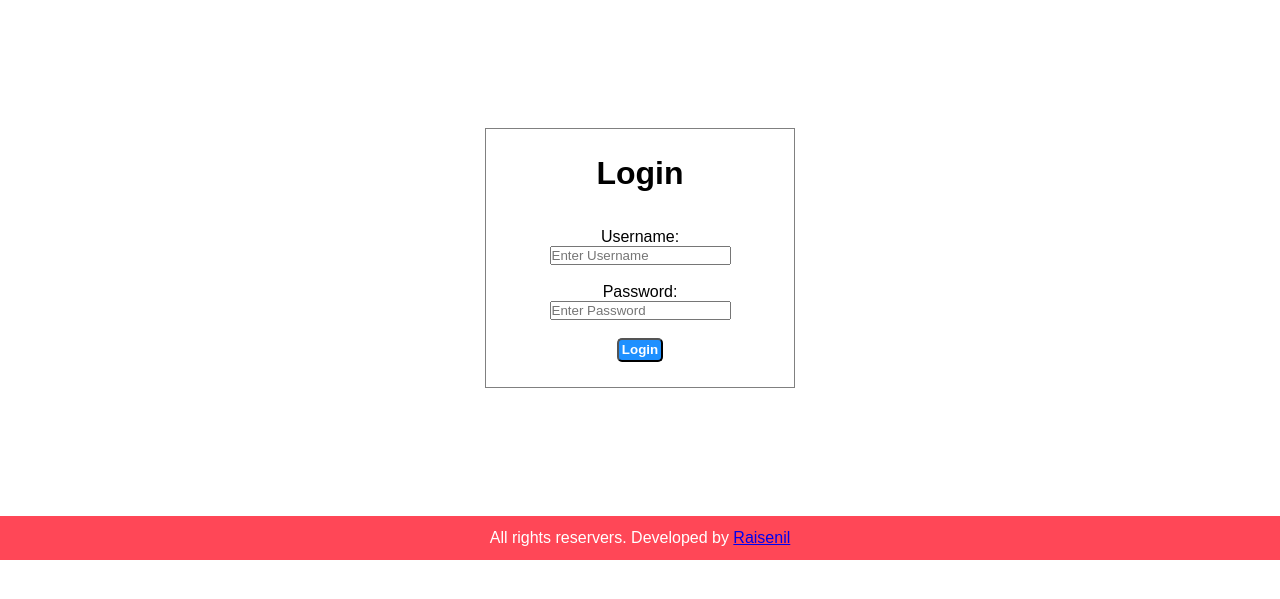
After one commit to Raisenil/Food_Ordering_Website, a PHP site: page /Food_Ordering_Website/admin/login.php in a window 1280 px wide. The commit adds this page. Shown: the top 599 px of the page. Run offline with PHP 8.4, Linux system fonts and the light colour scheme.

Commit message:
Lognin panel made

```diff
--- /dev/null
+++ b/admin/login.php
@@ -0,0 +1,61 @@
+<?php include('../config/constants.php'); ?>
+
+<!DOCTYPE html>
+<html lang="en">
+<head>
+    <meta charset="UTF-8">
+    <meta name="viewport" content="width=device-width, initial-scale=1.0">
+    <title>Food Order Website - Login Page</title>
+    <link rel="stylesheet" href="../css/admin.css">
+</head>
+<body>
+    <div class="login">
+        <h1 class="text-center">Login</h1>
+        <br>
+        <?php
+            if (isset($_SESSION['login'])) {
+                echo $_SESSION['login']; //displaying Session msg
+                unset($_SESSION['login']); //Removing Session msg
+            }
+        ?>
+
+        <br>
+
+        <form action="" method= "POST" class="text-center">
+            <p>Username:</p>
+            <input type="text" name="username" placeholder="Enter Username"><br><br>
+
+            <p>Password:</p>
+            <input type="password" name="password" placeholder="Enter Password"><br><br>
+
+            <input type="submit" value="Login" name="submit" class="btn-primary">
+        </form>
+
+    </div>
+
+    <?php include("partials/footer.php");?>
+</body>
+</html>
+
+<?php
+    if(isset($_POST['submit'])){
+        $username = $_POST['username'];
+        $password = md5($_POST['password']);
+
+        $sql = "SELECT * FROM tbl_admin WHERE username = '$username' AND password = '$password'";
+
+        $res = mysqli_query($conn, $sql);
+
+        $count = mysqli_num_rows($res);
+
+        if($count==1){
+            $_SESSION['login'] = "<div class='success'>Login Successful</div>";
+
+            header('location:'.SITEURL.'admin/');
+        }else{
+            $_SESSION['login'] = "<div class='error text-center'>Username and Password did not match</div>";
+
+            header('location:'.SITEURL.'admin/login.php');
+        }
+    }
+?>
--- a/admin/partials/menu.php
+++ b/admin/partials/menu.php
@@ -19,6 +19,7 @@
                 <li><a href="manage-category.php">Category</a></li>
                 <li><a href="manage-food.php">Food</a></li>
                 <li><a href="manage-order.php">Order</a></li>
+                <li><a href="logout.php.php">Logout</a></li>
             </ul>
         </div>
     </div>
--- a/css/admin.css
+++ b/css/admin.css
@@ -135,3 +135,11 @@ table tr td{
     background-color: #ff4757;
     color: white;
 }
+
+/* css for login */
+.login{
+    width: 20%;
+    border: 1px solid gray;
+    margin: 10% auto;
+    padding:2%;
+}
```
Also changed, not shown: admin/index.php (+9 -0 lines).
